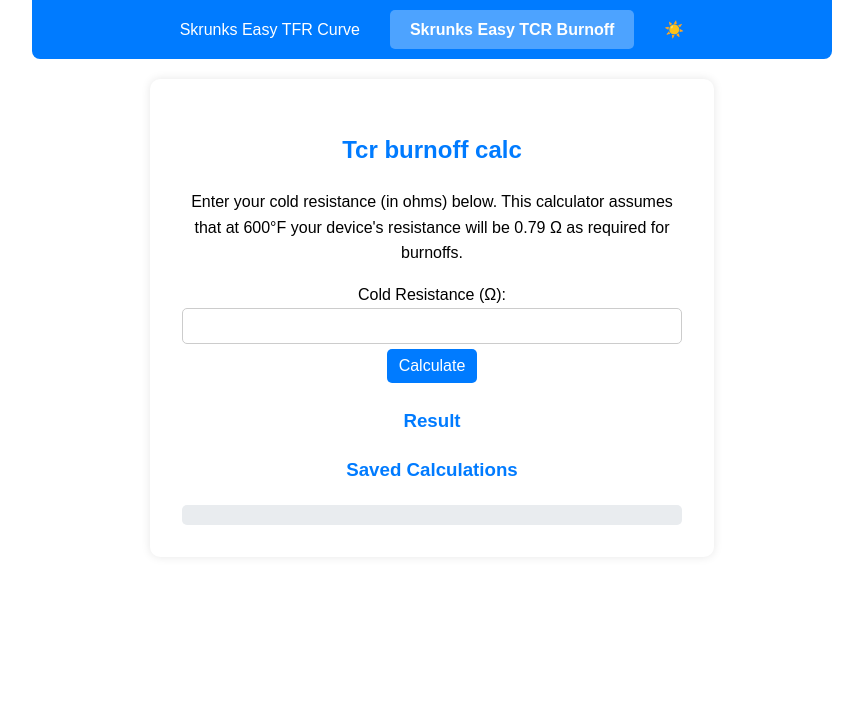
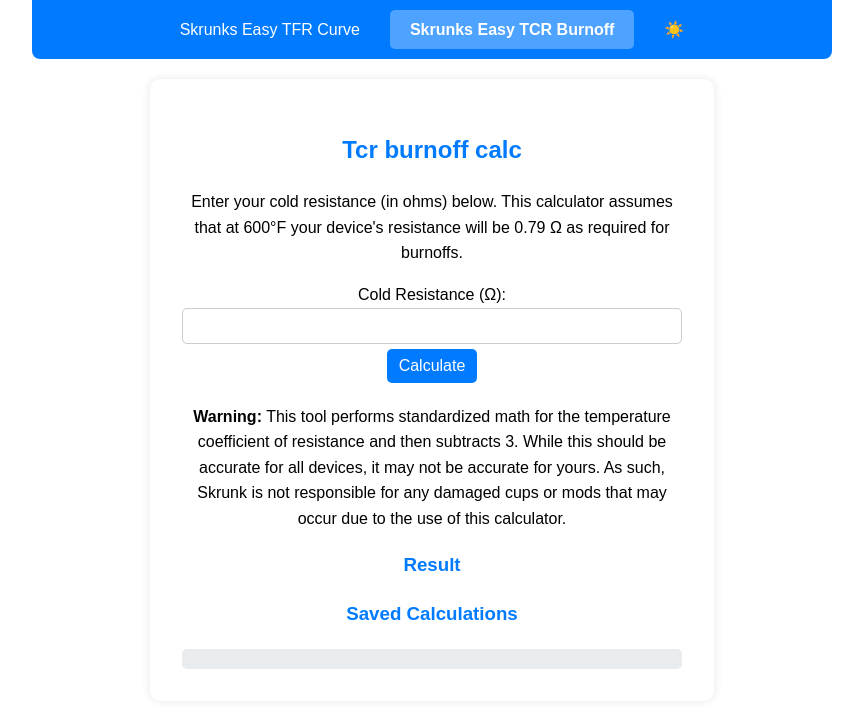
Before and after one commit to alopez5301/Skrunks-Web-Calc, a plain HTML site: page index.html in a window 1280 px wide. Shown: the whole page, without its empty margins (208-1071 px from the left). Drawn offline with Linux system fonts and the light colour scheme.

Commit message:
added warning
added warning to limit skrunks liability of bad mods

```diff
--- a/index.html
+++ b/index.html
@@ -131,6 +131,7 @@
       background-color: #121212;
       color: #e0e0e0;
     }
+    body.dark-mode .warning
     body.dark-mode h2,
     body.dark-mode h3 {
       color: #66b2ff;
@@ -254,7 +255,9 @@
       <label for="coldRes">Cold Resistance (Ω): </label>
       <input type="number" id="coldRes" step="any">
       <button id="tcrCalcButton">Calculate</button>
-
+      <p class="warning">
+    <strong>Warning:</strong> This tool performs standardized math for the temperature coefficient of resistance and then subtracts 3. While this should be accurate for all devices, it may not be accurate for yours. As such, Skrunk is not responsible for any damaged cups or mods that may occur due to the use of this calculator.
+      </p>
       <h3>Result</h3>
       <p id="tcrResult"></p>
 
```
